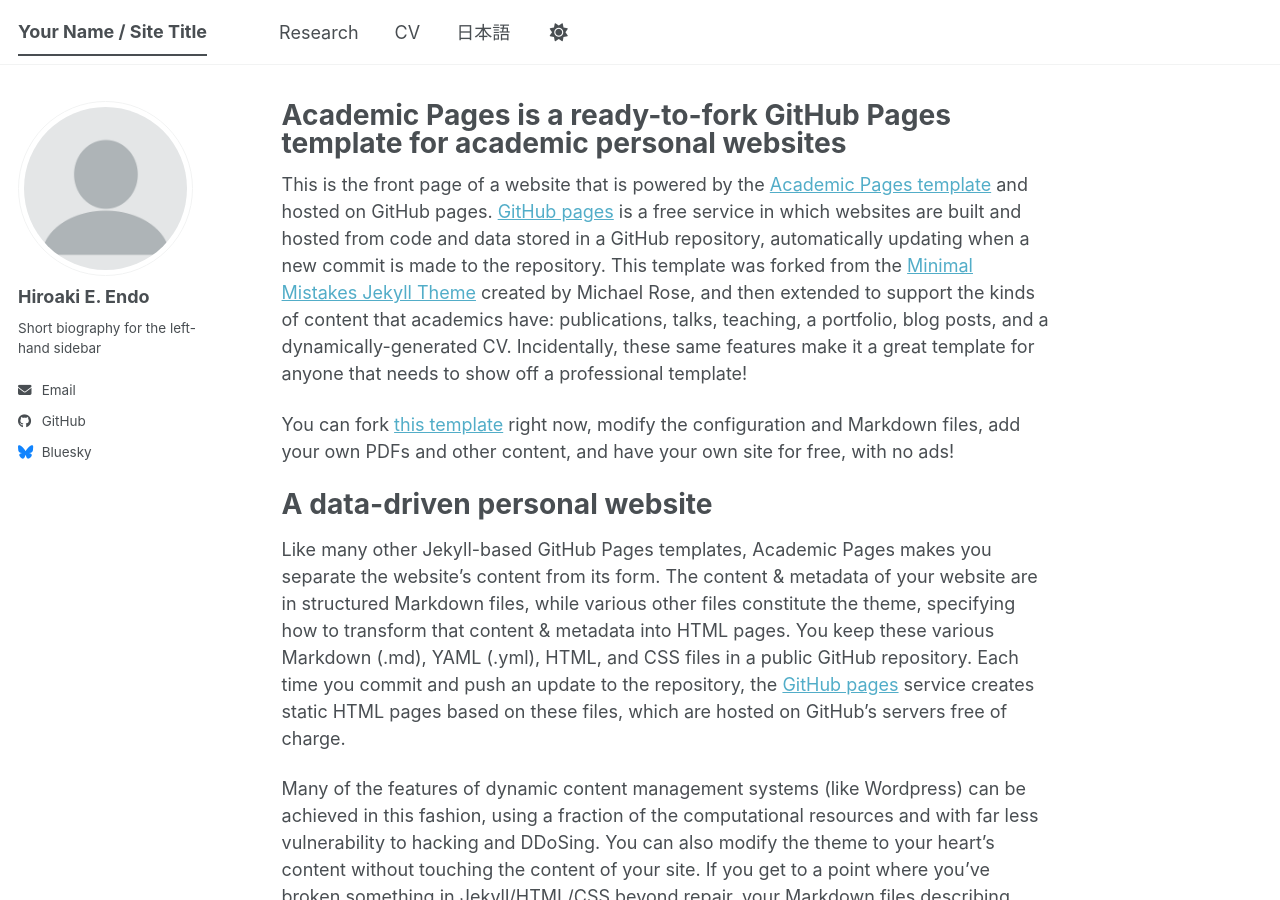
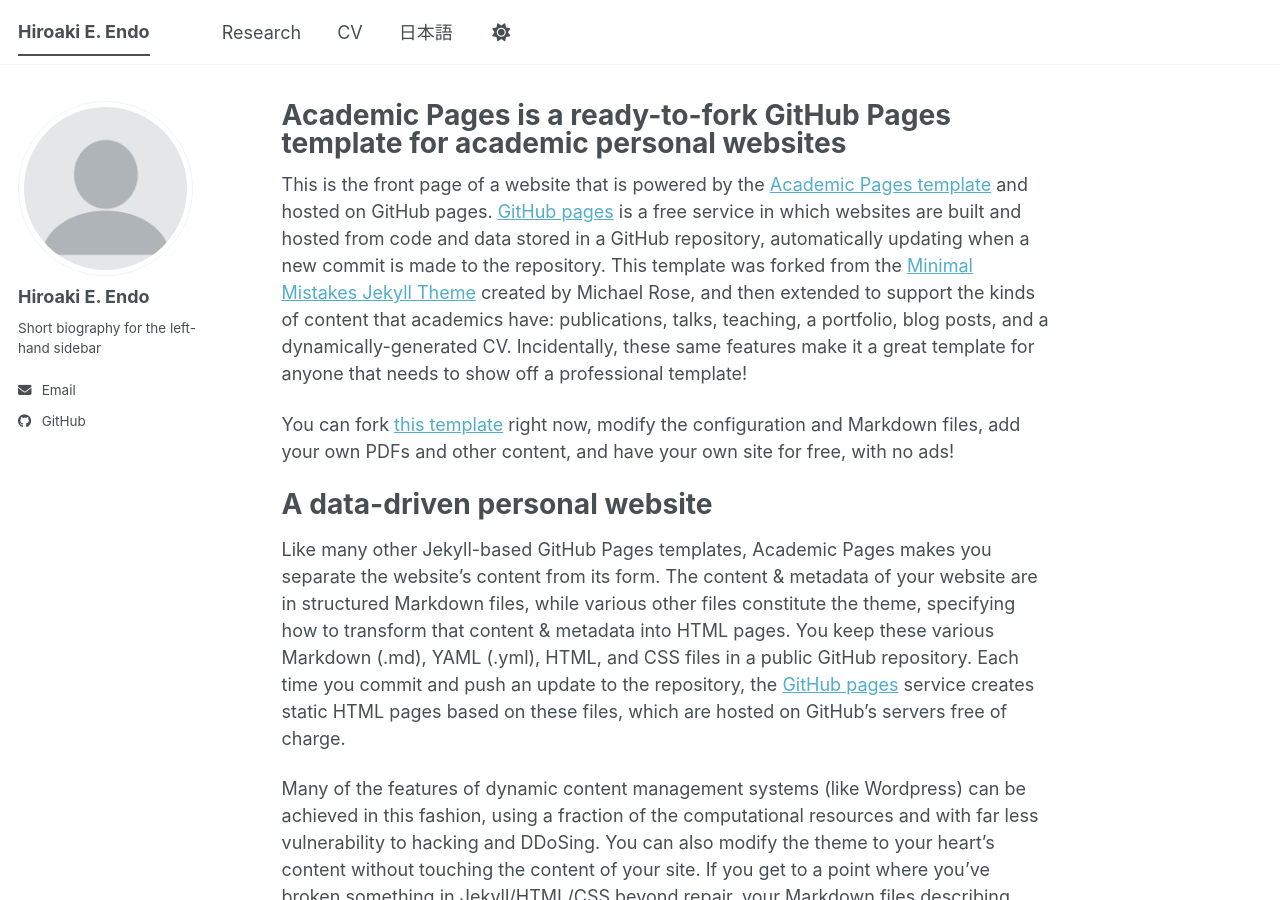
Before and after one commit to hiroendo1014/hiroendo1014.github.io, a Jekyll site: the page built from _pages/about.md, in a window 1280 px wide and 900 px high. Built offline with Jekyll 4.4.1, drawn with Linux system fonts in a browser that asks for light colours; a script bundle is joined from its source files by our own code; library files that are not in the unit come from our copies.

Commit message:
Update _config.yml

```diff
--- a/_config.yml
+++ b/_config.yml
@@ -9,14 +9,14 @@
 # Basic Site Settings
 locale                   : "en-US"
 site_theme               : "default" # The available themes options are "default", "air", "sunrise", "mint", "dirt" and "contrast"
-title                    : "Your Name / Site Title"
+title                    : "Hiroaki E. Endo"
 title_separator          : "-"
 name                     : &name "Your Name"
 description              : &description "Your Name's academic portfolio"   # Update this with a general description of your site, this is the default if not overridden by a page
 url                      : https://academicpages.github.io # The base hostname & protocol for your site e.g. "https://[your GitHub username].github.io",
                                                            # or if you already have some other page hosted on Github then use "https://[your GitHub username].github.io/[Your Repo Name]"
 baseurl                  : "" # the subpath of your site, e.g. "/blog"
-repository               : "academicpages/academicpages.github.io"
+repository               : "https://github.com/hiroendo1014/hiroendo1014.github.io"
 
 # Site Author - The following control what appear as part of the author content on the side bar.
 #               If a field is blank the icon and link will not appear, otherwise it will be shown.
@@ -51,13 +51,13 @@
   bitbucket        : # Username - Update with your username on the site
   codepen          : # Username
   dribbble         : # Username
-  github           : "academicpages"
+  github           : "hiroendo1014"
   kaggle           : # Username
   stackoverflow    : # User number or user number and name (i.e., use "1" or "1/jeff-atwood")
 
   # Social media
   artstation       : # Username
-  bluesky          : "bsky.app" # Replace this with you Bluesky username
+  bluesky          : # Replace this with you Bluesky username
   facebook         : # Username
   flickr           : # Username
   foursquare       : # Username
```
